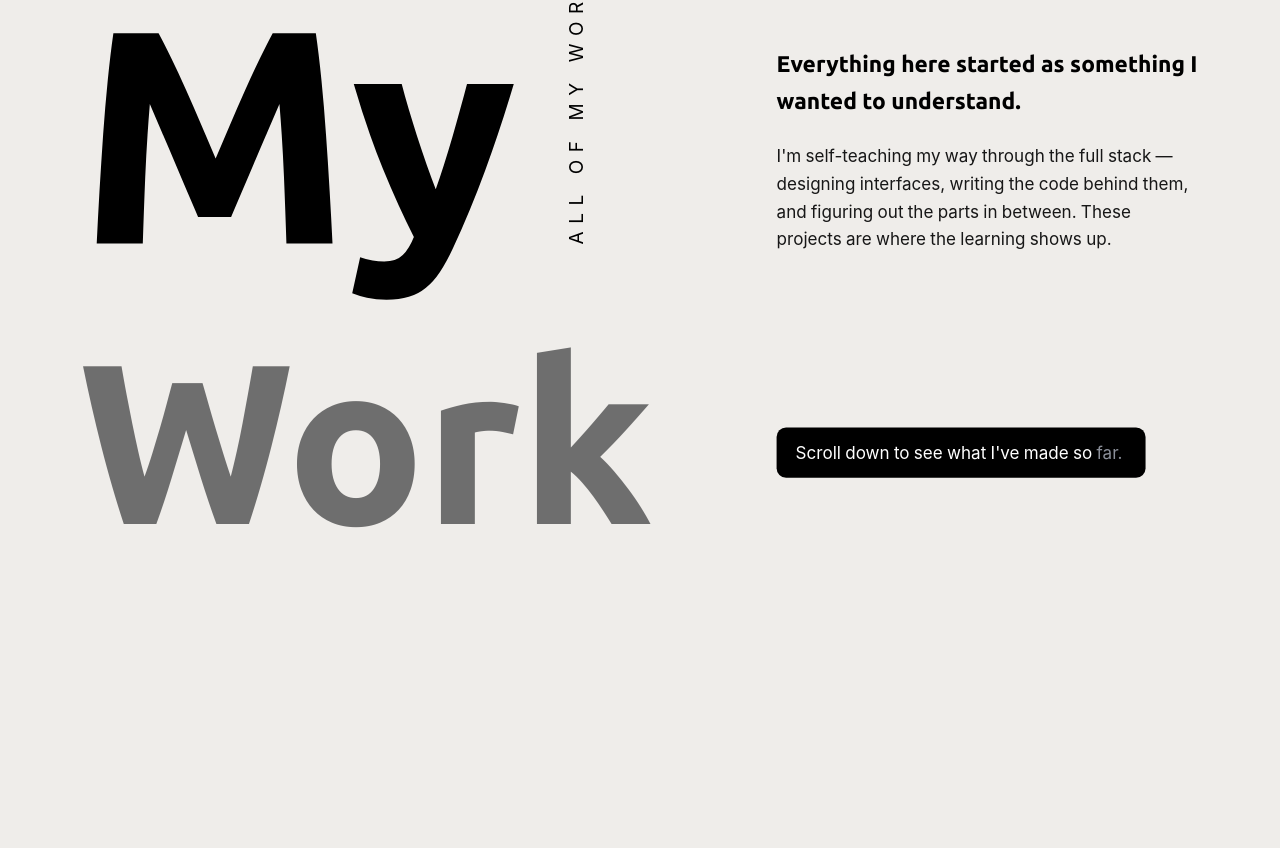
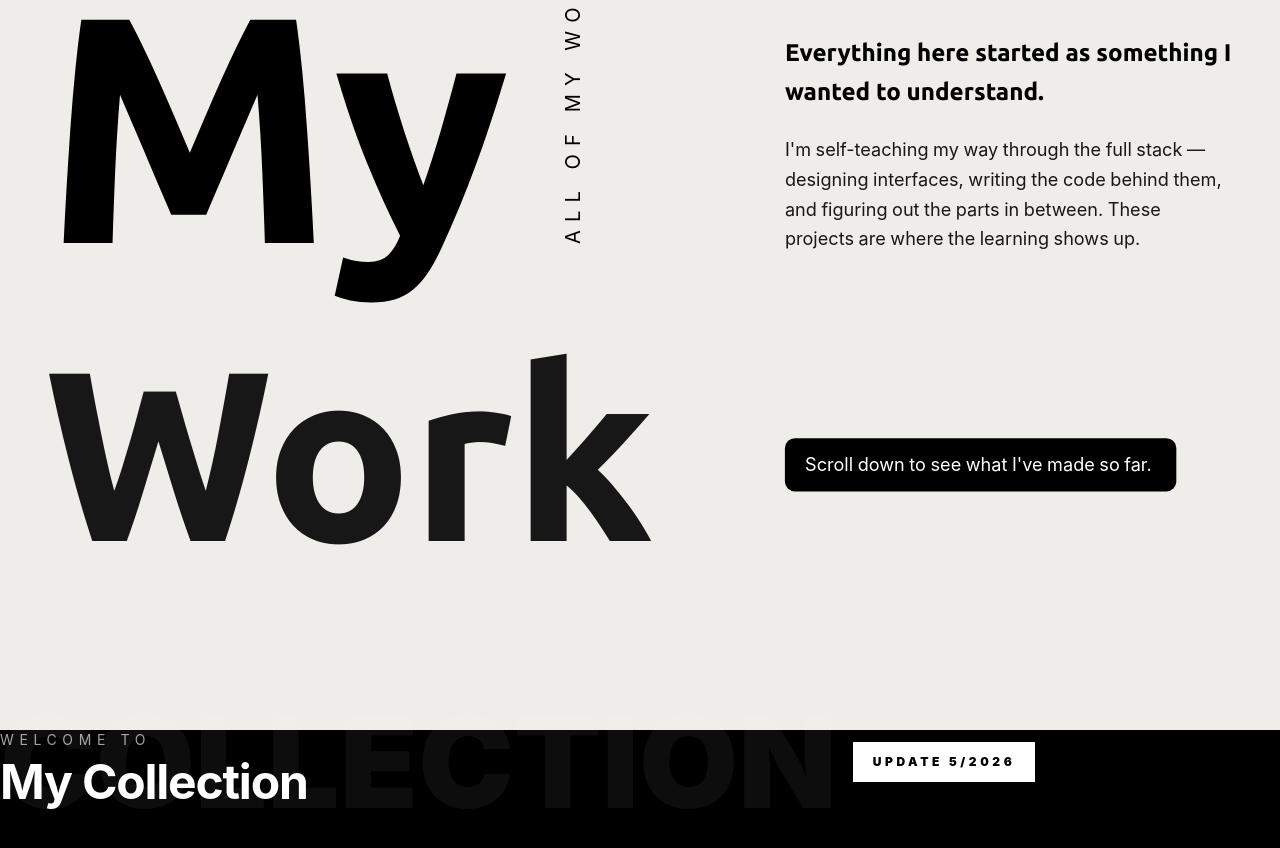
Before and after one commit to sirfranciscofrank/MyPage, a React (Vite) app: page / in a window 1280 px wide. Shown: the part 882-1730 px from the top of the page. Before the commit the page ends 1612 px from the top, so only its background shows below. Built offline with nearby package versions, Linux system fonts and the light colour scheme; a web font is replaced by a local one.

Commit message:
feat(home): stitch the journey together — WorkCollection finds its place in the scroll
The page now has a destination. After the zoom fades to black,
WorkCollection steps in — the scroll finally has somewhere to arrive.

```diff
--- a/src/pages/Home.jsx
+++ b/src/pages/Home.jsx
@@ -1,6 +1,7 @@
 import Navbar from "../components/UI/Navbar"
 import HeroSection from "../components/Hero/HeroSection"
 import WorkSectionSeperator from "../components/MyWork/WorkSection"
+import WorkCollection from "../components/MyWork/WorkCollection"
 
 function App() {
   return (
@@ -8,6 +9,7 @@ function App() {
       <Navbar />
       <HeroSection />
       <WorkSectionSeperator/>
+      <WorkCollection />
     </>
   )
 }
```
